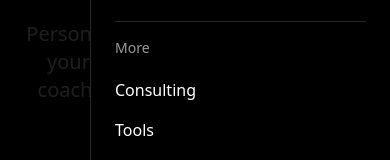
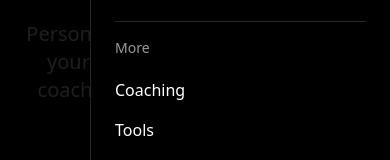
Before and after one commit to RodriguesJohn/mastermind-vibe-apply, a React (Vite) app: page / in a window 390 px wide. Both pictures are taken after a click on the button 338 px from the left and 32 px from the top of the page. Shown: the part 239-399 px from the top of the page. Built offline with nearby package versions, Linux system fonts and the light colour scheme; the HTML template or start-up script is replaced by a standard one.

Commit message:
Update navigation: Change 'Consulting' to 'Coaching'
- Updated desktop dropdown menu text
- Updated mobile menu text
- Changed navigation item from Consulting to Coaching

```diff
--- a/src/components/Navigation.tsx
+++ b/src/components/Navigation.tsx
@@ -33,7 +33,7 @@ export const Navigation = () => {
               <DropdownMenuContent align="start" className="w-56">
                 <DropdownMenuItem asChild>
                   <a href="/" className="cursor-pointer">
-                    Consulting
+                    Coaching
                   </a>
                 </DropdownMenuItem>
                 <DropdownMenuItem asChild>
@@ -83,7 +83,7 @@ export const Navigation = () => {
                 <div className="border-t border-border pt-4 mt-2">
                   <p className="text-sm text-muted-foreground mb-3">More</p>
                   <a href="/" className="text-base font-medium hover:text-primary transition-colors py-2 block" onClick={() => setMobileMenuOpen(false)}>
-                    Consulting
+                    Coaching
                   </a>
                   <a href="/tools" className="text-base font-medium hover:text-primary transition-colors py-2 block" onClick={() => setMobileMenuOpen(false)}>
                     Tools
```
